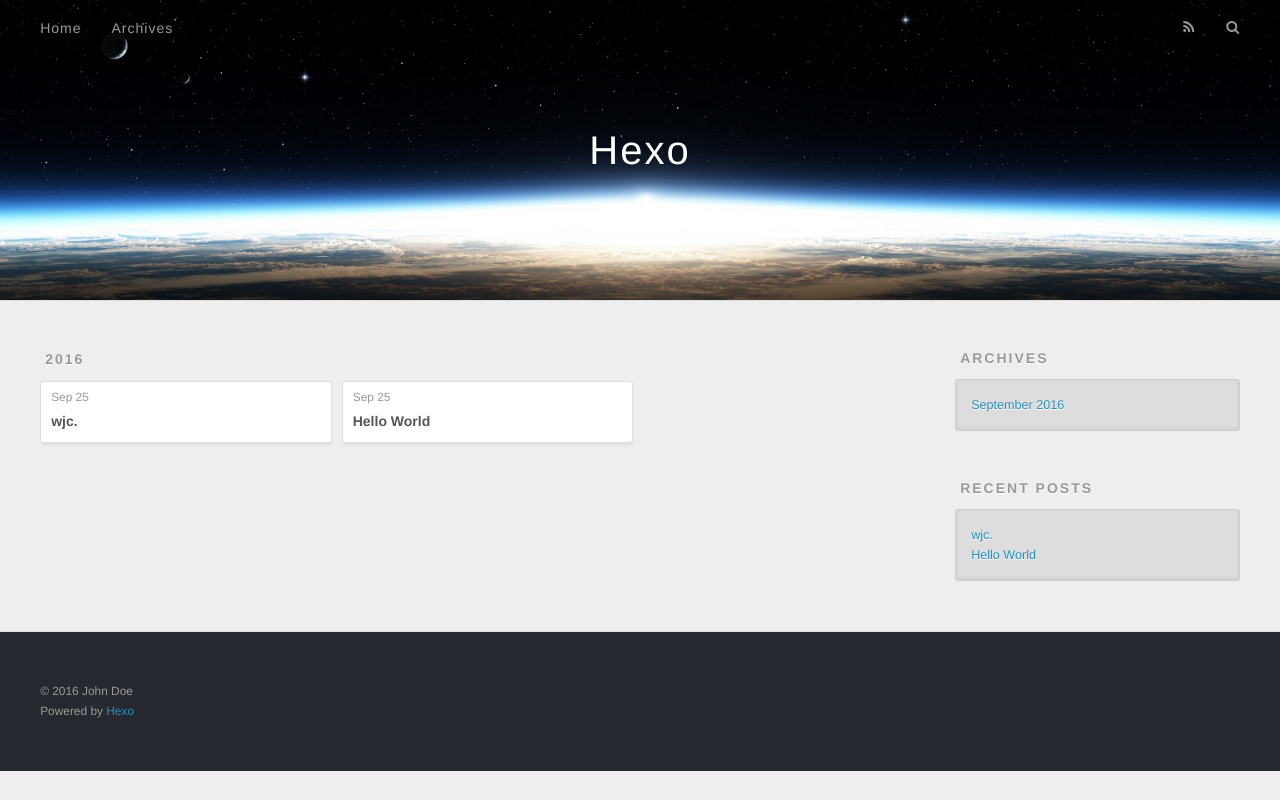
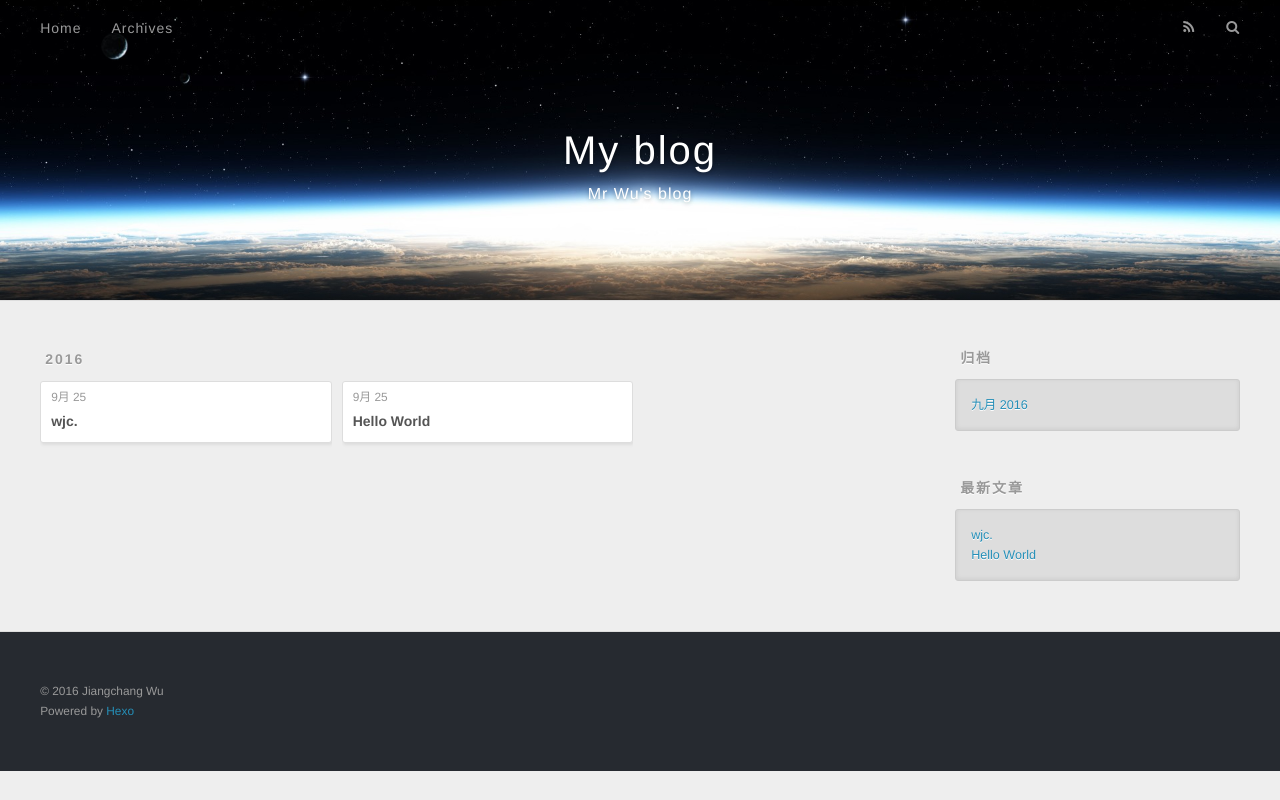
Before and after one commit to wjccst/old, a plain HTML site: page archives/2016/09/index.html in a window 1280 px wide. Drawn offline with nearby package versions, Linux system fonts and the light colour scheme.

Commit message:
Site updated: 2016-09-29 14:47:59

```diff
--- a/archives/2016/09/index.html
+++ b/archives/2016/09/index.html
@@ -3,16 +3,19 @@
 <head>
   <meta charset="utf-8">
 
-  <title>Archives: 2016/9 | Hexo</title>
+  <title>归档: 2016/9 | My blog</title>
   <meta name="viewport" content="width=device-width, initial-scale=1, maximum-scale=1">
-  <meta property="og:type" content="website">
-<meta property="og:title" content="Hexo">
+  <meta name="description" content="Born to win">
+<meta property="og:type" content="website">
+<meta property="og:title" content="My blog">
 <meta property="og:url" content="http://yoursite.com/archives/2016/09/index.html">
-<meta property="og:site_name" content="Hexo">
+<meta property="og:site_name" content="My blog">
+<meta property="og:description" content="Born to win">
 <meta name="twitter:card" content="summary">
-<meta name="twitter:title" content="Hexo">
+<meta name="twitter:title" content="My blog">
+<meta name="twitter:description" content="Born to win">
 
-    <link rel="alternate" href="/atom.xml" title="Hexo" type="application/atom+xml">
+    <link rel="alternate" href="/atom.xml" title="My blog" type="application/atom+xml">
 
 
     <link rel="icon" href="/favicon.png">
@@ -33,8 +36,12 @@
   <div id="header-outer" class="outer">
     <div id="header-title" class="inner">
       <h1 id="logo-wrap">
-        <a href="/" id="logo">Hexo</a>
+        <a href="/" id="logo">My blog</a>
       </h1>
+
+        <h2 id="subtitle-wrap">
+          <a href="/" id="subtitle">Mr Wu&#39;s blog</a>
+        </h2>
 
     </div>
     <div id="header-inner" class="inner">
@@ -50,7 +57,7 @@
 
           <a id="nav-rss-link" class="nav-icon" href="/atom.xml" title="RSS Feed"></a>
 
-        <a id="nav-search-btn" class="nav-icon" title="Search"></a>
+        <a id="nav-search-btn" class="nav-icon" title="搜索"></a>
       </nav>
       <div id="search-form-wrap">
         <form action="//google.com/search" method="get" accept-charset="UTF-8" class="search-form"><input type="search" name="q" results="0" class="search-form-input" placeholder="Search"><button type="submit" class="search-form-submit">&#xF002;</button><input type="hidden" name="sitesearch" value="http://yoursite.com"></form>
@@ -76,7 +83,7 @@
   <div class="archive-article-inner">
     <header class="archive-article-header">
       <a href="/2016/09/25/wjc/" class="archive-article-date">
-  <time datetime="2016-09-25T11:49:04.000Z" itemprop="datePublished">Sep 25</time>
+  <time datetime="2016-09-25T11:49:04.000Z" itemprop="datePublished">9月 25</time>
 </a>
 
 
@@ -95,7 +102,7 @@
   <div class="archive-article-inner">
     <header class="archive-article-header">
       <a href="/2016/09/25/hello-world/" class="archive-article-date">
-  <time datetime="2016-09-25T03:27:14.199Z" itemprop="datePublished">Sep 25</time>
+  <time datetime="2016-09-25T03:27:14.199Z" itemprop="datePublished">9月 25</time>
 </a>
 
 
@@ -126,9 +133,9 @@
 
 
   <div class="widget-wrap">
-    <h3 class="widget-title">Archives</h3>
+    <h3 class="widget-title">归档</h3>
     <div class="widget">
-      <ul class="archive-list"><li class="archive-list-item"><a class="archive-list-link" href="/archives/2016/09/">September 2016</a></li></ul>
+      <ul class="archive-list"><li class="archive-list-item"><a class="archive-list-link" href="/archives/2016/09/">九月 2016</a></li></ul>
     </div>
   </div>
 
@@ -136,7 +143,7 @@
 
 
   <div class="widget-wrap">
-    <h3 class="widget-title">Recent Posts</h3>
+    <h3 class="widget-title">最新文章</h3>
     <div class="widget">
       <ul>
 
@@ -160,7 +167,7 @@
 
   <div class="outer">
     <div id="footer-info" class="inner">
-      &copy; 2016 John Doe<br>
+      &copy; 2016 Jiangchang Wu<br>
       Powered by <a href="http://hexo.io/" target="_blank">Hexo</a>
     </div>
   </div>
```
Also changed, not shown: 2016/09/25/hello-world/index.html (+14 -10 lines), 2016/09/25/wjc/index.html (+18 -11 lines), archives/2016/index.html (+21 -14 lines), archives/index.html (+21 -14 lines), index.html (+21 -14 lines).
